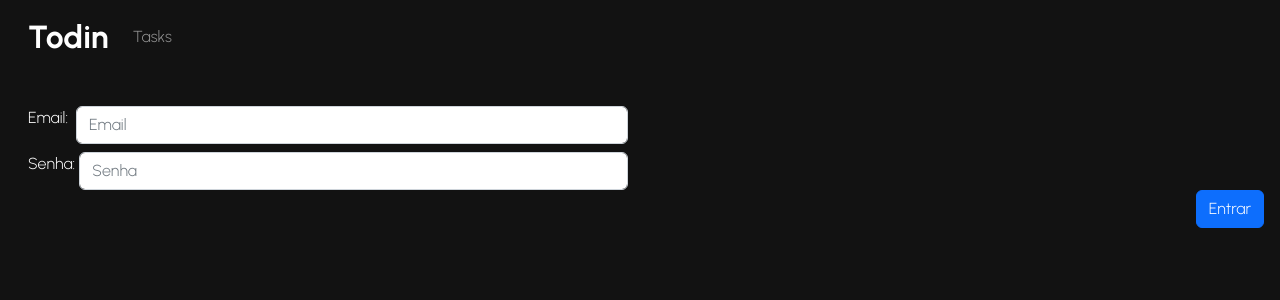
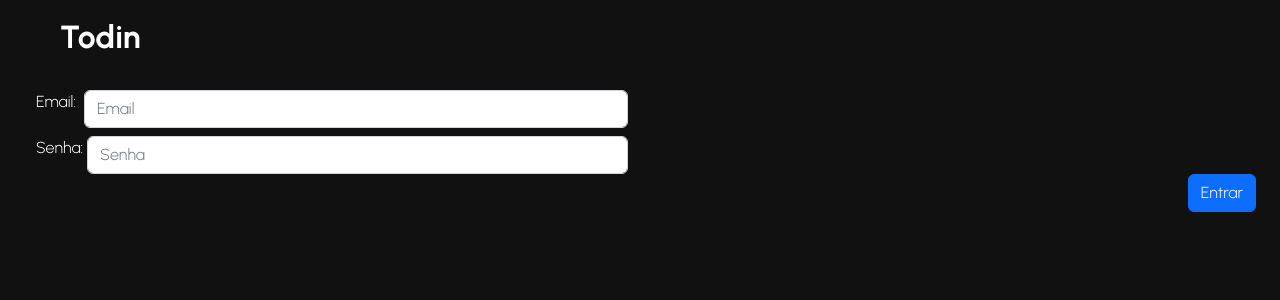
Before and after one commit to diegosergiobh/todin-main, an Angular app: page /login in a window 1280 px wide. Shown: the top 300 px of the page. Built offline with nearby package versions, Linux system fonts and the light colour scheme.

Commit message:
Add files via upload

```diff
--- a/package.json
+++ b/package.json
@@ -21,6 +21,7 @@
     "@ng-bootstrap/ng-bootstrap": "^15.1.2",
     "@popperjs/core": "^2.11.6",
     "bootstrap": "^5.2.3",
+    "bootstrap-icons": "^1.11.2",
     "rxjs": "~7.8.0",
     "tslib": "^2.3.0",
     "zone.js": "~0.13.0"
--- a/src/app/app.component.html
+++ b/src/app/app.component.html
@@ -1,18 +1,9 @@
-<nav class="navbar navbar-expand-lg navbar-dark px-3 ">
+<nav class="navbar navbar-expand-lg navbar-dark px-5 ">
   <div class="container-fluid">
-    <a class="navbar-brand">Todin</a>
-    <button class="navbar-toggler" type="button" data-bs-toggle="collapse" data-bs-target="#navbarNav" aria-controls="navbarNav" aria-expanded="false" aria-label="Toggle navigation">
-      <span class="navbar-toggler-icon"></span>
-    </button>
-    <div class="collapse navbar-collapse" id="navbarNav">
-      <ul class="navbar-nav">
-        <li class="nav-item">
-          <a class="nav-link" routerLinkActive="active" [routerLink]="['/tasks']">Tasks</a>
-        </li>
-      </ul>
-    </div>
+    <a class="navbar-brand" [routerLink]="['/tasks']">Todin</a>
   </div>
 </nav>
-<main class="px-3">
+
+<main class="px-4">
   <router-outlet></router-outlet>
 </main>
--- a/src/app/app.component.scss
+++ b/src/app/app.component.scss
@@ -1,6 +1,6 @@
 :host{
-    display: flex;
-    flex-direction: column;
+    display: block;
+
     gap: 1rem;
     height: 100%;
 }
--- a/src/app/modules/tasks/components/create-task/create-task.component.html
+++ b/src/app/modules/tasks/components/create-task/create-task.component.html
@@ -1,34 +1,30 @@
-<form class="needs-validation p-5 d-flex gap-4 flex-column align-items-center" novalidate [formGroup]="form">
+<form class="needs-validation p-3 d-flex gap-4 flex-column align-items-center" novalidate [formGroup]="form">
   <div>
     <div>
       <label for="title" class="form-label">Título da atividade</label>
-        <input
-          type="text"
-          class="form-control"
-          id="title"
-          placeholder="Título da atividade"
-          formControlName="title"
-          [ngClass]="{ 'is-invalid': submitted }"
-        />
+      <input type="text" class="form-control" id="title" placeholder="Título da atividade" formControlName="title"
+        [ngClass]="{ 'is-invalid': submitted }" />
     </div>
     <div>
       <label for="category" class="form-label">Descrição da atividade</label>
-        <textarea
-        class="form-control"
-        placeholder="Descreva a atividade"
-        formControlName="category"
-        id="category"
-        [ngClass]="{ 'is-invalid': submitted }"
-        ></textarea>
+      <textarea class="form-control" placeholder="Descreva a atividade" formControlName="category" id="category"
+        [ngClass]="{ 'is-invalid': submitted }"></textarea>
+    </div>
+    <div class="d-flex flex-column">
+      <label for="title" class="form-label">Título da atividade</label>
+      <input type="date" name="" id="date" class="text-col-black">
     </div>
   </div>
 
+
+
+
   <div class="d-flex justify-content-end">
+    <button type="submit" class="btn btn-secondary me-1" (click)="onCancel()" [routerLink]="['/tasks']">
+      Cancelar
+    </button>
     <button type="submit" class="btn btn-primary" (click)="onSave()" [disabled]="form.invalid">
       Salvar
     </button>
-      <button type="submit" class="btn btn-default" (click)="onCancel()" [routerLink]="['/tasks']">
-        Cancelar
-      </button>
   </div>
 </form>
--- a/src/app/modules/tasks/components/create-task/create-task.component.scss
+++ b/src/app/modules/tasks/components/create-task/create-task.component.scss
@@ -1,6 +1,8 @@
 :host{
-    color: #fff;
-    height: 100%;
+    position: absolute;
+    left: 0;
+    right: 0;
+
 
     display: flex;
     justify-content: center;
@@ -8,5 +10,23 @@
 }
 
 form{
-    background-color: red !important;
+    background-color: rgb(48, 48, 48) !important;
+    border-radius: 8px;
+
+
+    & label{
+
+        font-weight: bold;
+    }
+
+    #date{
+        color-scheme: dark;
+        border-radius: 8px;
+        padding: 8px;
+        border: 2px solid #444444;
+    }
 }
+
+main{
+    height: 100%;
+}
--- a/src/app/modules/tasks/components/tasks-list/tasks-list.component.html
+++ b/src/app/modules/tasks/components/tasks-list/tasks-list.component.html
@@ -3,9 +3,11 @@
 </div>
 
 <div *ngFor="let task of tasks" id="task">
-  <div>
-
-    <h3 class="fw-bold m-0" id="taskTitle">{{ task.title }}</h3>
+  <div class="TaskInfo d-flex flex-column justify-content-between">
+    <div class="taskDetails d-flex justify-content-between align-items-center">
+      <h3 class="fw-bold m-0" id="taskTitle">{{ task.title }}</h3>
+      <i class="bi bi-check-square" id="taskCheckbox"></i>
+    </div>
     <p class="m-0" id="taskContent">
       {{ task.category }}
     </p>
@@ -13,10 +15,12 @@
 
 
 
-<div class="d-flex justify-content-end">
-  <button type="button" class="btn btn-success me-1" (click)="editTask(task)">Editar</button>
-  <button type="button" class="btn btn-danger" (click)="deteleTask(task.id!)">Remover</button>
-</div>
+  <div class="d-flex justify-content-end">
+    <button type="button" class="btn btn-success me-1" (click)="editTask(task)"><i
+        class="bi bi-pencil-square"></i></button>
+    <button type="button" class="btn btn-danger" (click)="deteleTask(task.id!)"><i
+        class="bi bi-trash-fill"></i></button>
+  </div>
 </div>
 
 
--- a/src/app/modules/tasks/components/tasks-list/tasks-list.component.scss
+++ b/src/app/modules/tasks/components/tasks-list/tasks-list.component.scss
@@ -1,45 +1,50 @@
 :host {
 
-    /* display: flex;
-    justify-content: center;
+    display: flex;
+    justify-content: start;
     align-items: flex-start;
-    flex-wrap: wrap;
-    gap: 1rem; */
+    overflow-x: scroll;
+    gap: 1rem;
 
-    display: grid;
-    grid-template-columns: repeat(auto-fit, minmax(300px, 1fr));
-    grid-gap: 10px;
-    padding: 10px;
+    /* display: grid;
+    grid-template-columns: repeat(auto-fit, minmax(200px, 1fr));
+    grid-gap: 16px;
+    padding: 10px; */
 
-    height: 100%;
 
+    padding: 2rem;
     #task {
+        min-width: 280px;
+        max-width: 280px;
+        position: relative;
         display: flex;
         flex-direction: column;
         justify-content: space-between;
-
+        gap: 8px;
         min-height: fit-content;
         padding: 10px 16px;
         border-radius: 8px;
-        background: #FBF5F5;
-        height: 200px;
+        background: var(--secondary);
+        height: auto;
         transition: 0.3s ease;
-        overflow: hidden;
+        /* overflow: hidden; */
         &:hover {
-            height: auto; /* expand the card to full height on hover */
-            transition: 0.3s ease;
-            transform: scale(0.9);
+             /* expand the card to full height on hover */
+            transition: 0.3s transform ease;
+            transform: translateY(-4px);
+            outline: 2px solid #fff;
             box-shadow: 0 0 16px 6px rgba(0, 0, 0, 0.39);
         }
 
+
         * {
-            color: #000;
+            color: var(--text);
         }
         #taskTitle{
             font-size: 26px;
             overflow-wrap: break-word;
-            text-overflow: ellipsis; // show an ellipsis when the title is too long
-            white-space: nowrap; // prevent the title from wrapping to the next line
+            text-overflow: ellipsis;
+            white-space: nowrap;
             overflow: hidden;
         }
         #taskContent {
@@ -49,7 +54,10 @@
             font-family: 'Poppins', sans-serif;
             font-weight: 500;
             max-height: 96px;
-            /* text-overflow: ellipsis; */
+
+        }
+        #taskCheckbox{
+            font-size: 30px;
         }
     }
 
@@ -60,8 +68,8 @@
 .NewTask{
     position: absolute;
 
-    top: 10px;
-    right: 26px;
+    top: 25px;
+    right: 56px;
     margin: 0 auto;
 
     & button{
--- a/src/styles.scss
+++ b/src/styles.scss
@@ -1,12 +1,21 @@
 
-html {
-    height: 100vh;
+*{
+    box-sizing: border-box;
+    color-scheme: dark;
+}
+:root{
+--text: #e9e7e7;
+--background: #111111;
+--primary: #ddab78;
+--secondary: #232323;
+--accent: #b75252;
+}
 
-}
+html {height: 100vh;}
 
 body {
     height: 100%;
-    background-color: #121212 !important;
+    background-color: var(--background) !important;
     background-repeat: no-repeat;
     background-attachment: fixed;
     background-size: cover;
@@ -22,7 +31,7 @@ body {
 
 *{
     &::-webkit-scrollbar {
-        width: 9px;
+        width: 4px;
     }
     &::-webkit-scrollbar-track {
         background: transparent;
@@ -46,3 +55,4 @@ body {
 
 
 @import 'bootstrap/scss/bootstrap';
+@import "~bootstrap-icons/font/bootstrap-icons.css";
```
Also changed, not shown: 1 other file (tests, documents, lock files or other folders). Lines whose indentation alone changed are shown as unchanged.
